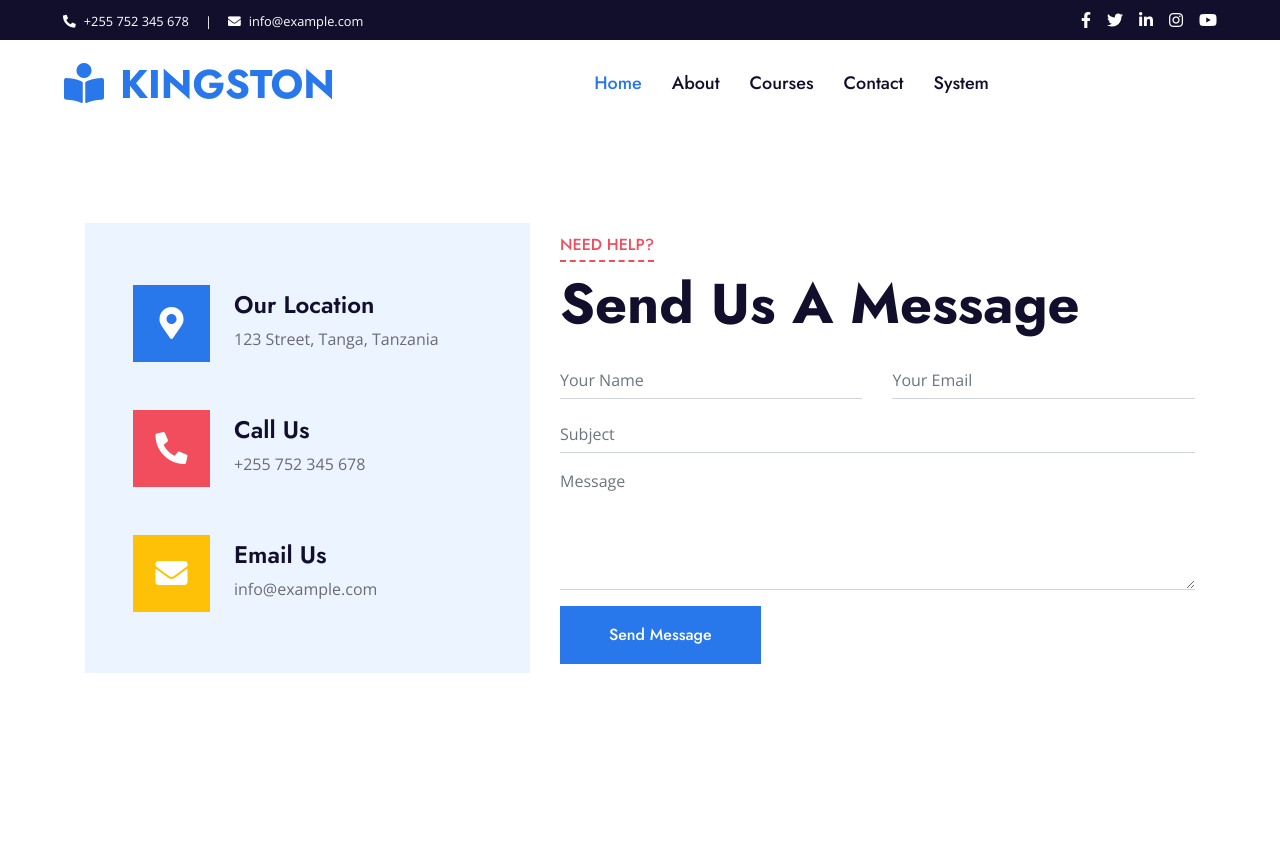
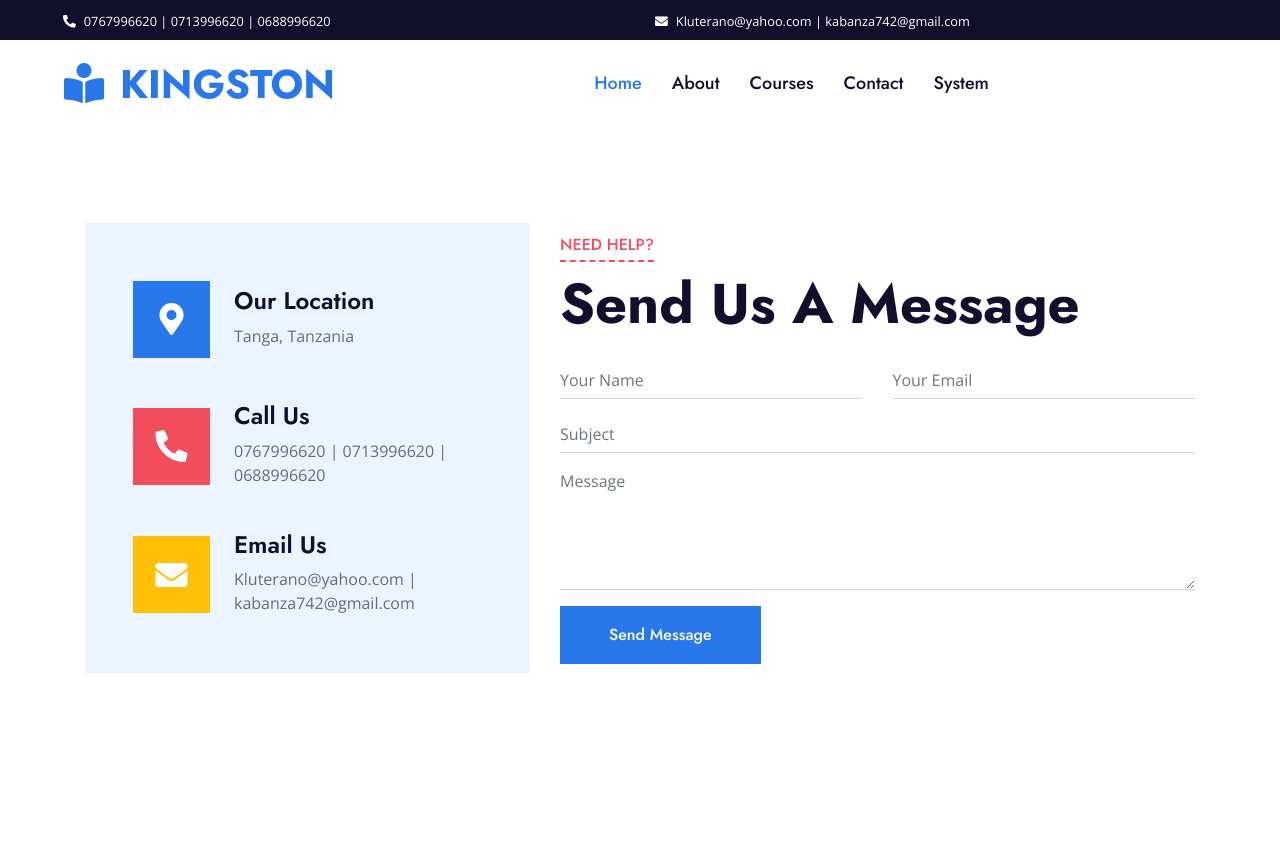
Before and after one commit to fredrickmugish/SRMS, a Django app: page /contact/ in a window 1280 px wide. Shown: the top 855 px of the page. Run offline with Django 5.2, Linux system fonts and the light colour scheme; some libraries are stand-ins or nearby versions.

Commit message:
Another commit

```diff
--- a/system/templates/site_base.html
+++ b/system/templates/site_base.html
@@ -34,34 +34,18 @@
     <div class="row py-2 px-lg-5">
         <div class="col-lg-6 text-center text-lg-left mb-2 mb-lg-0">
             <div class="d-inline-flex align-items-center text-white">
-                    <small><i class="fa fa-phone-alt mr-2"></i>+255 752 345 678</small>
-                    <small class="px-3">|</small>
-                    <small><i class="fa fa-envelope mr-2"></i>info@example.com</small>
+                <small><i class="fa fa-phone-alt mr-2"></i>0767996620 | 0713996620 | 0688996620</small>
             </div>
         </div>
-            <div class="col-lg-6 text-center text-lg-right">
-                <div class="d-inline-flex align-items-center">
-                    <a class="text-white px-2" href="">
-                        <i class="fab fa-facebook-f"></i>
-                    </a>
-                    <a class="text-white px-2" href="">
-                        <i class="fab fa-twitter"></i>
-                    </a>
-                    <a class="text-white px-2" href="">
-                        <i class="fab fa-linkedin-in"></i>
-                    </a>
-                    <a class="text-white px-2" href="">
-                        <i class="fab fa-instagram"></i>
-                    </a>
-                    <a class="text-white pl-2" href="">
-                        <i class="fab fa-youtube"></i>
-                    </a>
+
+        <div class="col-lg-6 text-center text-lg-left mb-2 mb-lg-0">
+            <div class="d-inline-flex align-items-center text-white">
+                <small><i class="fa fa-envelope mr-2"></i>Kluterano@yahoo.com | kabanza742@gmail.com</small>
             </div>
         </div>
     </div>
 </div>
 <!-- Topbar End -->
-
 
     <!-- Navbar Start -->
     <div class="container-fluid p-0">
@@ -105,13 +89,12 @@
 
     <!-- Back to Top -->
     <a href="#" class="btn btn-lg btn-primary rounded-0 btn-lg-square back-to-top"><i class="fa fa-angle-double-up"></i></a>
-
 <!-- Footer Start -->
 <div class="container-fluid position-relative overlay-top bg-dark text-white-50 py-5" style="margin-top: 90px;">
     <div class="container mt-5 pt-5">
-        <div class="row">
-            <div class="col-md-6 mb-5">
-                <a href="index.html" class="navbar-brand">
+        <div class="row d-flex justify-content-between">
+            <div class="col-md-4 mb-5">
+                <a href="#" class="navbar-brand">
                     <h1 class="mt-n2 text-uppercase text-white">
                         <i class="fa fa-book-reader mr-3"></i>KINGSTON
                     </h1>
@@ -120,15 +103,19 @@
             </div>
             <div class="col-md-4 mb-5">
                 <h3 class="text-white mb-4">Get In Touch</h3>
-                <p><i class="fa fa-map-marker-alt mr-2"></i>123 Street, Tanga, Tanzania</p>
-                <p><i class="fa fa-phone-alt mr-2"></i>+255 752 345 678</p>
-                <p><i class="fa fa-envelope mr-2"></i>info@example.com</p>
+                <p><i class="fa fa-map-marker-alt mr-2"></i>Tanga, Tanzania</p>
+                <p><i class="fa fa-phone-alt mr-2"></i>0767996620 | 0713996620 | 0688996620</p>
+                <p><i class="fa fa-envelope mr-2"></i>Kluterano@yahoo.com | kabanza742@gmail.com</p>
             </div>
-            <div class="d-flex justify-content-start mt-4">
-                <a class="text-white mr-4" href="#"><i class="fab fa-2x fa-twitter"></i></a>
-                <a class="text-white mr-4" href="#"><i class="fab fa-2x fa-facebook-f"></i></a>
-                <a class="text-white mr-4" href="#"><i class="fab fa-2x fa-linkedin-in"></i></a>
-                <a class="text-white" href="#"><i class="fab fa-2x fa-instagram"></i></a>
+
+            <div class="col-md-4 mb-5">
+                <h3 class="text-white mb-4">Quick Links</h3>
+                <div class="d-flex flex-column justify-content-start">
+                    <a class="text-white-50 mb-2" href="https://www.nactvet.go.tz/"><i class="fa fa-angle-right mr-2"></i>NACTVET</a>
+                    <a class="text-white-50 mb-2" href="https://www.veta.go.tz/"><i class="fa fa-angle-right mr-2"></i>VETA</a>
+                    <a class="text-white-50 mb-2" href="https://www.brela.go.tz/"><i class="fa fa-angle-right mr-2"></i>BRELA</a>
+                    <a class="text-white-50 mb-2" href="https://www.tamisemi.go.tz/"><i class="fa fa-angle-right mr-2"></i>TAMISEMI</a>
+                </div>
             </div>
         </div>
     </div>
--- a/system/templates/site_contact.html
+++ b/system/templates/site_contact.html
@@ -15,7 +15,7 @@
                             </div>
                             <div class="mt-n1">
                                 <h4>Our Location</h4>
-                                <p class="m-0">123 Street, Tanga, Tanzania</p>
+                                <p class="m-0">Tanga, Tanzania</p>
                             </div>
                         </div>
                         <div class="d-flex align-items-center mb-5">
@@ -24,7 +24,7 @@
                             </div>
                             <div class="mt-n1">
                                 <h4>Call Us</h4>
-                                <p class="m-0">+255 752 345 678</p>
+                                <p class="m-0">0767996620 | 0713996620 | 0688996620</p>
                             </div>
                         </div>
                         <div class="d-flex align-items-center">
@@ -33,7 +33,7 @@
                             </div>
                             <div class="mt-n1">
                                 <h4>Email Us</h4>
-                                <p class="m-0">info@example.com</p>
+                                <p class="m-0">Kluterano@yahoo.com | kabanza742@gmail.com</p>
                             </div>
                         </div>
                     </div>
@@ -70,4 +70,3 @@
     </div>
     <!-- Contact End -->
     {% endblock content %}
-    {% include "site_footer.html" %}
```
Also changed, not shown: system/templates/site_index.html (+24 -36 lines). Lines whose indentation alone changed are shown as unchanged.
